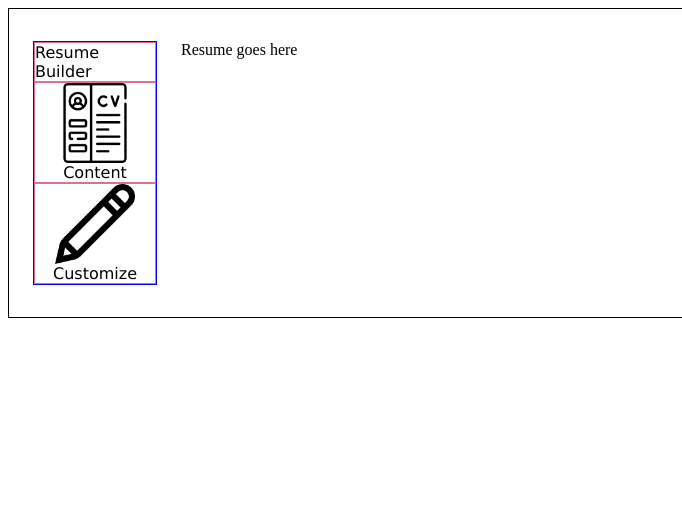
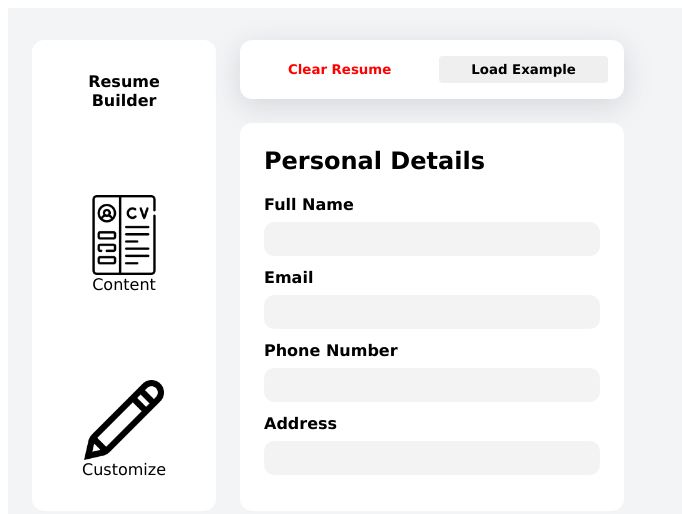
Before and after one commit to jakekressley/resume-builder, a React (Vite) app: page / in a window 1280 px wide. Shown: the top 514 px of the page, without its empty margins (0-682 px from the left). Built offline with nearby package versions, Linux system fonts and the light colour scheme; the HTML template or start-up script is replaced by a standard one.

Commit message:
added personal and example info for content section

```diff
--- a/src/App.jsx
+++ b/src/App.jsx
@@ -2,6 +2,7 @@ import { useState } from 'react'
 import './styles/App.css'
 import Sidebar from './components/Sidebar/Sidebar'
 import Resume from './components/Resume'
+import Example from './components/Editor/Editor'
 
 function App() {
   const [count, setCount] = useState(0)
@@ -9,6 +10,7 @@ function App() {
   return (
     <div className="app">
       <Sidebar/>
+      <Example/>
       <Resume/>
     </div>
   )
--- /dev/null
+++ b/src/components/Editor/Editor.css
@@ -0,0 +1,62 @@
+.editor {
+    font-family: 'Lucida Sans', 'Lucida Sans Regular', 'Lucida Grande', 'Lucida Sans Unicode', Geneva, Verdana, sans-serif;
+}
+
+.example-section {
+    display: flex;
+    padding: 1rem;
+    border-radius: 12px;
+    gap: 1rem;
+    background-color: white;
+    box-shadow: 0 7px 29px 0 hsla(240,5%,41%,.2);
+}
+
+.example-section button {
+    font-family: 'Lucida Sans', 'Lucida Sans Regular', 'Lucida Grande', 'Lucida Sans Unicode', Geneva, Verdana, sans-serif;
+    font-weight: bold;
+    border: none;
+    padding: 6px 32px;
+    border-radius: 4px;
+    cursor: pointer;
+}
+
+.clear-button {
+    color: red;
+    background-color: transparent;
+}
+
+.personal-section {
+    font-family: 'Lucida Sans', 'Lucida Sans Regular', 'Lucida Grande', 'Lucida Sans Unicode', Geneva, Verdana, sans-serif;
+    margin-top: 1.5rem;
+    background-color: white;
+    border-radius: 12px;
+    padding: 24px;
+}
+
+.personal-section h2 {
+    margin-top: 0;
+}
+
+.personal-form {
+    display: flex;
+    flex-direction: column;
+}
+
+.form-combo {
+    display: flex;
+    flex-direction: column;
+    margin-bottom: 12px;
+    gap: 8px;
+}
+
+.form-combo label {
+    font-weight: bold;
+}
+
+.personal-form input {
+    background-color: #f3f3f3;
+    border-radius: 10px;
+    border: none;
+    height: 2rem;
+    padding-left: 12px;
+}
--- /dev/null
+++ b/src/components/Editor/Editor.jsx
@@ -0,0 +1,46 @@
+import React from 'react'
+import './Editor.css'
+
+function Example () {
+    return (
+        <div className="example-section">
+            <button className="clear-button">Clear Resume</button>
+            <button>Load Example</button>
+        </div>
+    );
+}
+
+function Personal() {
+    return (
+        <div className="personal-section">
+            <h2>Personal Details</h2>
+            <form className="personal-form">
+                <div className="form-combo">
+                    <label htmlFor="">Full Name</label>
+                    <input></input>
+                </div>
+                <div className="form-combo">
+                    <label htmlFor="">Email</label>
+                    <input></input>
+                </div>
+                <div className="form-combo">
+                    <label htmlFor="">Phone Number</label>
+                    <input></input>
+                </div>
+                <div className="form-combo">
+                    <label htmlFor="">Address</label>
+                    <input></input>
+                </div>
+            </form>
+        </div>
+    );
+}
+
+export default function Editor() {
+  return (
+    <div>
+      <Example/>
+      <Personal/>
+    </div>
+  )
+}
--- a/src/components/Resume.jsx
+++ b/src/components/Resume.jsx
@@ -2,6 +2,8 @@ import React from 'react'
 
 export default function Resume() {
     return(
-        <div>Resume goes here</div>
+        <div>
+
+        </div>
     );
 }
--- a/src/components/Sidebar/Sidebar.css
+++ b/src/components/Sidebar/Sidebar.css
@@ -1,17 +1,22 @@
 .sidebar {
-    border: solid 1px blue;
     display: flex;
     flex-direction: column;
-    font-family: 'Lucida Sans', 'Lucida Sans Regular', 'Lucida Grande', 'Lucida Sans Unicode', Geneva, Verdana, sans-serif
+    text-align: center;
+    font-family: 'Lucida Sans', 'Lucida Sans Regular', 'Lucida Grande', 'Lucida Sans Unicode', Geneva, Verdana, sans-serif;
+    border-radius: 12px;
+    justify-content: space-between;
+    background-color: white;
+    padding: 16px;
 }
 
 .sidebar-item {
+    padding: 16px;
     width: 120px;
-    border: solid 1px palevioletred;
     cursor: pointer;
     display: flex;
     flex-direction: column;
     align-items: center;
+    background-color: white;
 }
 
 .sidebar-item-img {
--- a/src/components/Sidebar/Sidebar.jsx
+++ b/src/components/Sidebar/Sidebar.jsx
@@ -13,7 +13,7 @@ function SidebarItem(props) {
 export default function Sidebar() {
     return (
         <div className="sidebar">
-            <span class="sidebar-item">Resume Builder</span>
+            <span class="sidebar-item" style={{fontWeight: 'bold'}}>Resume Builder</span>
             <SidebarItem itemTitle="Content" src="/cv.png" className="sidebar-item"/>
             <SidebarItem itemTitle="Customize" src="/customize.png" className="sidebar-item" />
         </div>
--- a/src/styles/App.css
+++ b/src/styles/App.css
@@ -1,9 +1,9 @@
 .app {
-    border: solid 1px black;
   display: flex;
   gap: 24px;
   margin: auto;
   max-width: 1500px;
   padding: 32px 24px;
   width: 100%;
+  background-color: #f3f4f6;
 }
--- a/src/styles/index.css
+++ b/src/styles/index.css
@@ -0,0 +1,5 @@
+:root,
+html {
+    margin: 0;
+    background-color: #f3f3f3;
+}
```
Lines whose indentation alone changed are shown as unchanged.
